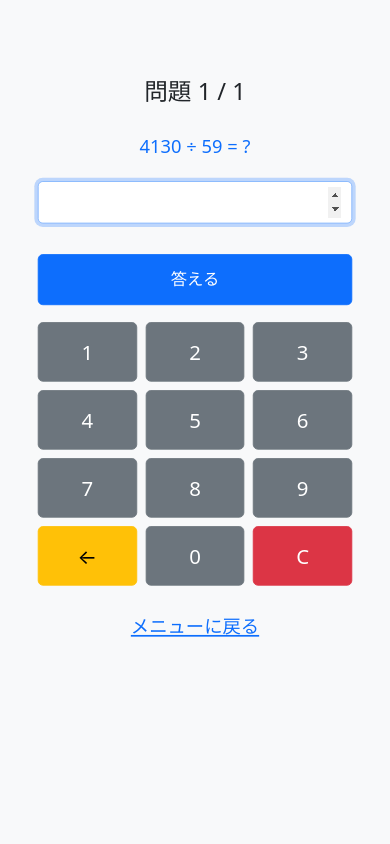
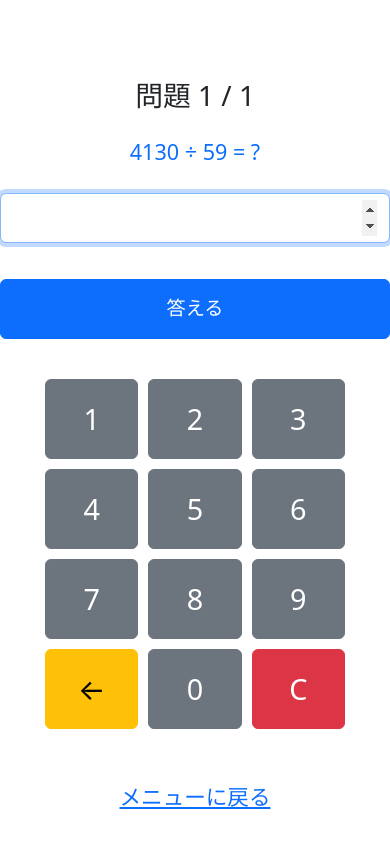
Before and after one commit to jakepeter/calc_app, a Flask app: page /quiz in a window 390 px wide. Run offline with Flask 3, Linux system fonts and the light colour scheme; the visitor is signed in with stand-in values (Sample User, id 1).

Commit message:
Fix layout to avoid bottom cutoff on mobile

```diff
--- a/templates/quiz.html
+++ b/templates/quiz.html
@@ -2,53 +2,43 @@
 <html lang="ja">
 <head>
   <meta charset="UTF-8" />
+  <meta name="viewport" content="width=device-width, initial-scale=1, maximum-scale=1, user-scalable=no">
   <title>問題 {{ current }} / {{ total }}</title>
-  <meta name="viewport" content="width=device-width, initial-scale=1, maximum-scale=1, user-scalable=no">
   <link href="https://cdn.jsdelivr.net/npm/bootstrap@5.3.0/dist/css/bootstrap.min.css" rel="stylesheet">
   <style>
-    html, body {
-      margin: 0; padding: 0; height: 100vh; overflow: hidden;
+    body {
+      touch-action: manipulation;
     }
-    body {
-      background: #f8f9fa;
-    }
-    .container {
-      height: 100vh;
-      display: flex;
-      flex-direction: column;
-      justify-content: center;
-      align-items: center;
-      transform-origin: top center;
-      transform: scale(0.85); /* 縮小率 調整可能 */
-      max-width: 400px;
-      margin: 0 auto;
-      padding: 10px;
+    input[type="number"] {
+      font-size: 16px; /* iOS Safariの自動ズーム防止 */
     }
     .keypad {
       display: grid;
       grid-template-columns: repeat(3, 1fr);
       gap: 10px;
-      width: 100%;
+      max-width: 300px;
+      margin: 20px auto;
     }
     .keypad button {
-      font-size: 1.5rem;
-      padding: 12px;
-      height: 70px;
+      font-size: 1.8rem;
+      padding: 15px;
+      height: 80px;  /* 高さを統一 */
     }
     .submit-button {
       font-size: 1.2rem;
-      margin: 20px 0;
-      height: 60px;
-      width: 100%;
+      margin: 20px 0; /* 上下の余白を広げる */
+      height: 60px;    /* 高さも設定（任意） */
     }
-    input#userAnswer {
-      font-size: 1.5rem;
-      text-align: center;
+    /* 正解・不正解メッセージ用の余白確保 */
+    .result-message {
+      min-height: 3rem; /* メッセージがないときも余白を確保 */
     }
   </style>
 </head>
-<body>
-  <div class="container text-center fs-4">
+<body class="d-flex justify-content-center align-items-center vh-100">
+  <div class="text-center fs-4" style="width: 100%; max-width: 400px;">
+
+    <div class="result-message">
       {% if result %}
         {% if '不正解' in result %}
           <div class="alert alert-warning">{{ result }}</div>
@@ -56,16 +46,19 @@
           <div class="alert alert-info">{{ result }}</div>
         {% endif %}
       {% endif %}
+    </div>
 
     <h1>問題 {{ current }} / {{ total }}</h1>
     <p class="text-primary my-4">{{ num1 }} {{ symbol }} {{ num2 }} = ?</p>
 
     <form id="answerForm" action="{{ url_for('check_answer') }}" method="post">
       <input type="hidden" name="correct_answer" value="{{ correct_answer }}">
-      <input type="number" name="user_answer" id="userAnswer" autofocus required class="form-control mb-3" style="font-size:1.5rem;">
+      <input type="number" name="user_answer" id="userAnswer" autofocus required class="form-control mb-3 text-center" style="font-size: 1.5rem;">
 
-      <button type="submit" class="btn btn-primary submit-button">答える</button>
+      <!-- 答えるボタンを上に配置 -->
+      <button type="submit" class="btn btn-primary w-100 submit-button">答える</button>
 
+      <!-- テンキー -->
       <div class="keypad">
         {% for i in range(1, 10) %}
           <button type="button" class="btn btn-secondary" onclick="appendNumber('{{ i }}')">{{ i }}</button>
```
Lines whose indentation alone changed are shown as unchanged.
